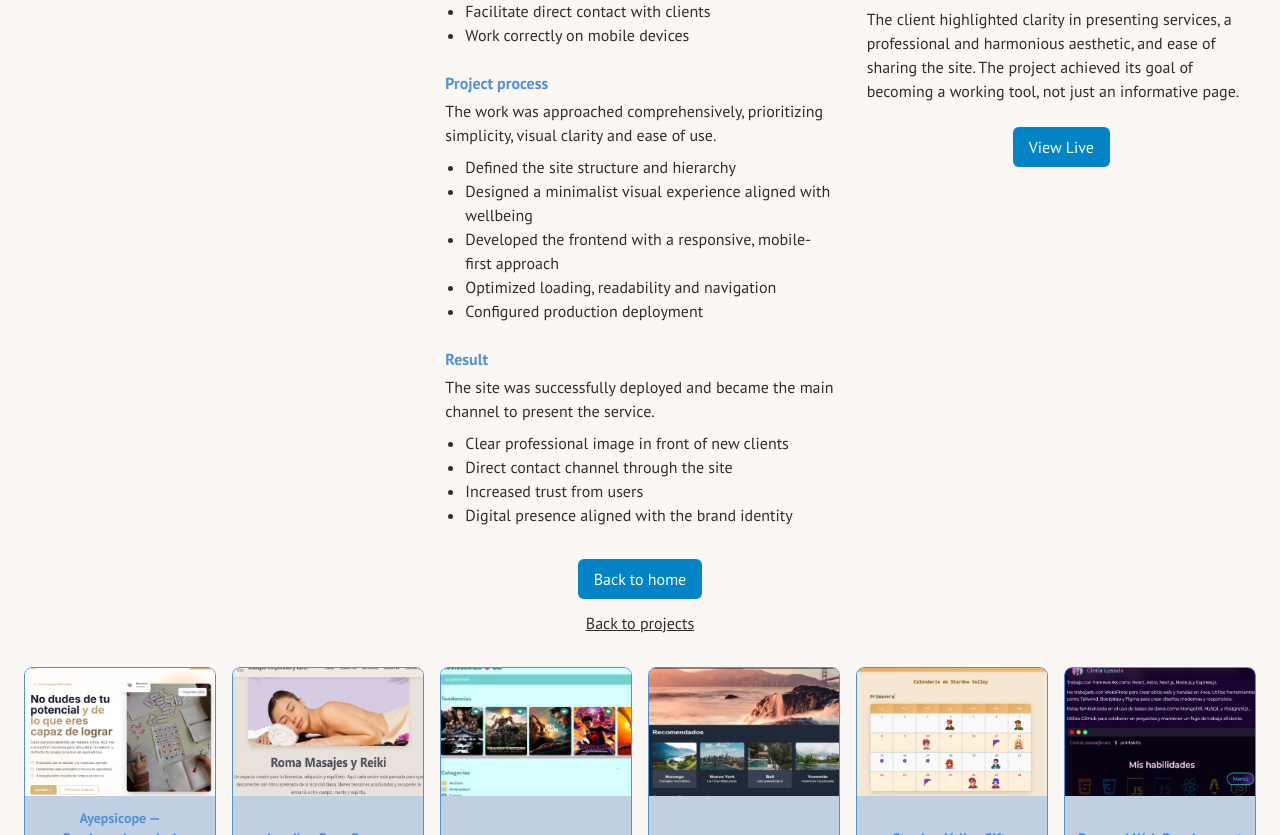
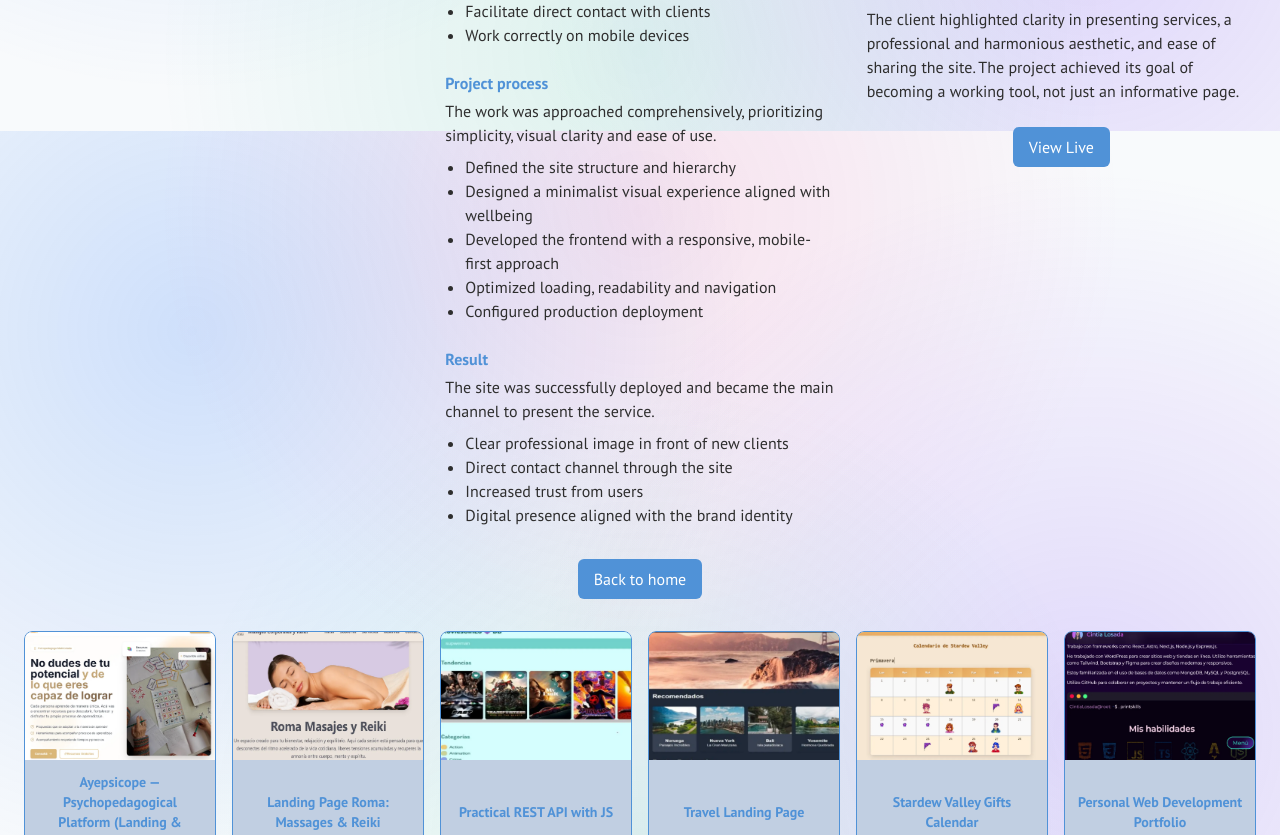
Before and after one commit to CinloDev/CinloDev, a Next.js app: page /projects/1 in a window 1280 px wide. Shown: the part 669-1504 px from the top of the page. Built offline with nearby package versions, Linux system fonts and the light colour scheme.

Commit message:
feat(ui): implementar fondo radial con gradientes coloridos en modo light, y ajustes de estilos en general en modo light

```diff
--- a/src/app/components/hero-section.tsx
+++ b/src/app/components/hero-section.tsx
@@ -61,7 +61,7 @@ export default function HeroSection() {
                                 asChild
                                 variant="outline"
                                 size="lg"
-                                className="w-full sm:w-auto hover:bg-secondary/50"
+                                className="w-full sm:w-auto hover:bg-secondary/50 hero-view-projects-btn"
                             >
                                 <Link href="#work">{t('hero.viewProjects')}</Link>
                             </Button>
--- a/src/app/components/work-showcase.tsx
+++ b/src/app/components/work-showcase.tsx
@@ -32,11 +32,11 @@ const WorkShowcase: React.FC<Props> = () => {
                                     <div className="h-52 w-full bg-muted" />
                                 )}
                             </div>
-                            <div className="p-4 flex-1">
+                            <div className="p-4 flex-1 bg-card">
                                 <h3 className="text-lg font-semibold text-foreground dark:text-white">{t(project.titleKey)}</h3>
                                 <p className="text-sm text-muted-foreground dark:text-white mt-1">{t(project.descriptionKey)}</p>
                             </div>
-                            <div className="p-3 border-t text-sm text-pink-600 flex-shrink-0">
+                            <div className="p-3 border-t text-sm bg-card text-pink-600 flex-shrink-0">
                                 {t('projects.viewMore') || 'Ver más'}
                             </div>
                           </Link>
--- a/src/app/globals.css
+++ b/src/app/globals.css
@@ -72,6 +72,50 @@
     --sidebar-border: 214 36% 82%;      /* #b0c4de */
     --sidebar-ring: 28 100% 63%;        /* #ff8b44 */
   }
+}
+
+html.light body {
+  background-color: #f8fafc;
+  background-image:
+    radial-gradient(circle at 15% 25%, rgba(59,130,246,0.22), transparent 45%),
+    radial-gradient(circle at 85% 75%, rgba(139,92,246,0.22), transparent 45%),
+    radial-gradient(circle at 50% 10%, rgba(236,72,153,0.14), transparent 50%),
+    radial-gradient(circle at 50% 90%, rgba(16,185,129,0.12), transparent 50%);
+
+  background-attachment: fixed;
+  background-repeat: no-repeat;
+}
+
+html.light .bg-background {
+  background-color: transparent;
+  background-image: none;
+}
+
+html.light section.bg-background,
+html.light .section.bg-background,
+html.light .bg-background > * {
+  background-color: transparent;
+  background-image: none;
+}
+
+html.light input,
+html.light textarea,
+html.light select,
+html.light .input {
+  background-color: #ffffff;
+  border: 1px solid hsl(var(--border));
+  color: hsl(var(--foreground));
+}
+
+html.light input:focus,
+html.light textarea:focus,
+html.light select:focus {
+  outline: none;
+  box-shadow: 0 0 0 3px rgba(80,150,217,0.12);
+}
+
+html.light .hero-view-projects-btn:hover {
+  background-color: hsl(var(--secondary) / 0.5);
 }
 
 @keyframes float-0 {
--- a/src/app/layout.tsx
+++ b/src/app/layout.tsx
@@ -21,7 +21,7 @@ export default function RootLayout({
             rel="stylesheet"
             />
         </head>
-        <body className="font-body bg-background text-foreground antialiased min-h-screen flex flex-col">
+        <body className="font-body text-foreground antialiased min-h-screen flex flex-col">
             <ThemeProvider
                 attribute="class"
                 defaultTheme="light"
--- a/src/app/projects/ProjectPageClient.tsx
+++ b/src/app/projects/ProjectPageClient.tsx
@@ -143,10 +143,10 @@ export default function ProjectPageClient({ id }: Props) {
 
           <div className="mt-4 flex items-center justify-center gap-3">
             {project.liveUrl ? (
-              <a href={project.liveUrl} target="_blank" rel="noreferrer" className="inline-block px-4 py-2 bg-sky-600 text-white rounded-md hover:bg-sky-700">{t('projects.viewLive') || 'Ver proyecto en vivo'}</a>
+              <a href={project.liveUrl} target="_blank" rel="noreferrer" className="inline-block px-4 py-2 bg-primary text-white rounded-md hover:bg-secondary/50">{t('projects.viewLive') || 'Ver proyecto en vivo'}</a>
             ) : null}
             {project.githubUrl ? (
-              <a href={project.githubUrl} target="_blank" rel="noreferrer" className="inline-flex items-center gap-2 px-4 py-2 bg-secondary/50 hover:bg-secondary text-secondary-foreground rounded-md transition-colors dark:bg-secondary/60 dark:hover:bg-secondary">
+              <a href={project.githubUrl} target="_blank" rel="noreferrer" className="inline-flex items-center gap-2 px-4 py-2 bg-secondary/50 hover:bg-primary/90 text-secondary-foreground rounded-md transition-colors dark:bg-secondary/60 dark:hover:bg-primary/80">
                 <svg className="w-4 h-4" viewBox="0 0 24 24" fill="currentColor" xmlns="http://www.w3.org/2000/svg"><path d="M12 .5C5.73.5.88 5.35.88 11.62c0 4.77 3.09 8.82 7.38 10.25.54.10.74-.24.74-.52 0-.26-.01-1-.02-1.96-3 .65-3.64-1.45-3.64-1.45-.49-1.25-1.2-1.58-1.2-1.58-.98-.67.07-.66.07-.66 1.08.08 1.64 1.11 1.64 1.11.96 1.65 2.51 1.17 3.12.9.1-.7.38-1.17.69-1.44-2.4-.27-4.92-1.2-4.92-5.32 0-1.18.42-2.15 1.11-2.91-.11-.28-.48-1.4.11-2.92 0 0 .9-.29 2.95 1.11A10.1 10.1 0 0 1 12 6.8c.91.004 1.83.12 2.69.35 2.04-1.4 2.94-1.11 2.94-1.11.6 1.52.23 2.64.11 2.92.69.76 1.11 1.73 1.11 2.91 0 4.13-2.53 5.05-4.94 5.31.39.34.74 1.02.74 2.06 0 1.48-.01 2.67-.01 3.03 0 .29.19.62.75.52 4.29-1.43 7.38-5.48 7.38-10.25C23.12 5.35 18.27.5 12 .5z"/></svg>
                 <span>{t('projects.code') || 'Repo'}</span>
               </a>
@@ -156,10 +156,7 @@ export default function ProjectPageClient({ id }: Props) {
       </section>
 
       <div className="mt-8 flex flex-col items-center space-y-3">
-        <Link href="/" className="inline-block px-4 py-2 bg-sky-600 text-white rounded-md hover:bg-sky-700">{t('privacy.back') || 'Back to home'}</Link>
-        <div>
-          <Link href="/" className="text-muted-foreground underline">{t('projects.backToWork') || 'Back to work'}</Link>
-        </div>
+        <Link href="/" className="inline-block px-4 py-2 bg-primary text-white rounded-md hover:bg-secondary/50">{t('privacy.back') || 'Back to home'}</Link>
       </div>
 
       {/* Todas las tarjetas de proyectos */}
--- a/src/app/projects/ProjectsIndexClient.tsx
+++ b/src/app/projects/ProjectsIndexClient.tsx
@@ -16,10 +16,10 @@ export default function ProjectsIndexClient() {
         <p className="mt-2 text-muted-foreground">{t('projects.intro')}</p>
       </header>
 
-      <section className="mt-8">
+      <section className="mt-8 projects-cards-list">
         <div className="grid grid-cols-2 md:grid-cols-4 lg:grid-cols-6 gap-4 justify-items-center">
           {projects.map((p) => (
-            <div key={p.id} className="w-full rounded-lg overflow-hidden h-full">
+            <div key={p.id} className="w-full rounded-lg overflow-hidden h-full card-project">
               <Link href={`/projects/${p.id}`} className="block w-full rounded-lg overflow-hidden border bg-card hover:shadow-lg transition h-full flex flex-col">
                 <div className="relative h-40 w-full bg-muted/10 flex-shrink-0">
                   {p.image ? (
```
